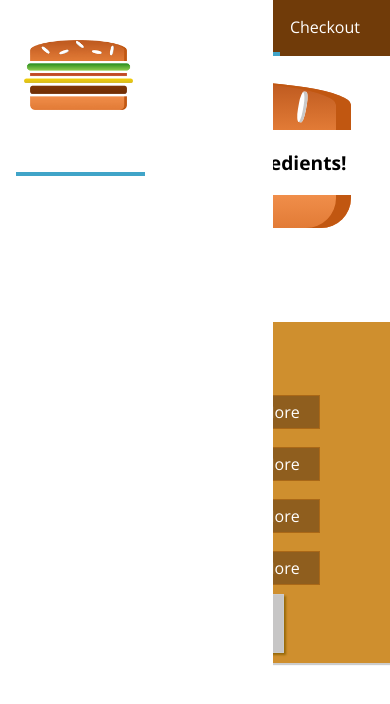
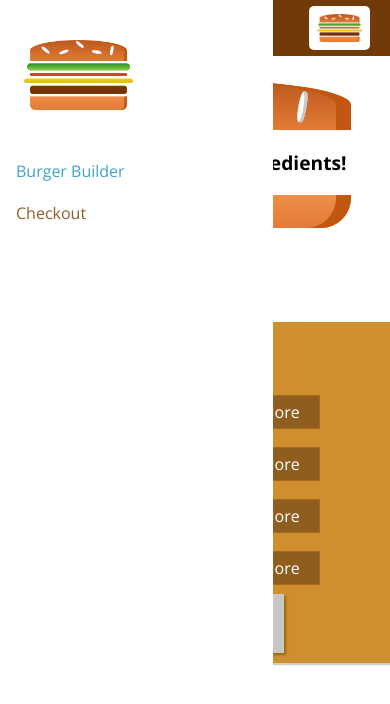
Before and after one commit to RonRofe/react_course, a React (Create React App) app in the folder burger-app/: page / in a window 390 px wide. Shown: the top 704 px of the page. Built offline with nearby package versions, Linux system fonts and the light colour scheme.

Commit message:
more responsive adjustments

```diff
--- a/burger-app/src/components/Navigation/NavigationItems/NavigationItem/NavigationItem.module.css
+++ b/burger-app/src/components/Navigation/NavigationItems/NavigationItem/NavigationItem.module.css
@@ -1,23 +1,43 @@
+.NavigationItem {
+    display: block;
+    margin: 10px;
+    width: 100%;
+}
+
+.NavigationItem a {
+    display: block;
+    color: #8f5C2C;
+    text-decoration: none;
+    width: 100%;
+}
+
+.NavigationItem a:hover,
+.NavigationItem a:active,
+.NavigationItem a.active {
+    color: #40A4C8;
+}
+
+@media (min-width: 500px) {
     .NavigationItem {
         margin: 0;
         display: flex;
         height: 100%;
+        width: auto;
         align-items: center;
     }
 
     .NavigationItem a {
         color: white;
-    text-decoration: none;
         height: 100%;
         padding: 16px 10px;
         border-bottom: 4px solid transparent;
-    display: block;
     }
 
     .NavigationItem a:hover,
     .NavigationItem a:active,
     .NavigationItem a.active {
-    background-clip: #8f5c2c;
+        background-color: #8f5c2c;
         border-bottom: 4px solid #40A4C8;
         color: white;
     }
+}
--- a/burger-app/src/components/Navigation/NavigationItems/NavigationItems.module.css
+++ b/burger-app/src/components/Navigation/NavigationItems/NavigationItems.module.css
@@ -3,6 +3,13 @@
     padding: 0;
     list-style-type: none;
     display: flex;
+    flex-flow: column;
     align-items: center;
     height: 100%;
 }
+
+@media (min-width: 500px) {
+    .NavigationItems {
+        flex-flow: row;
+    }
+}
--- a/burger-app/src/components/Navigation/SideDrawer/SideDrawer.module.css
+++ b/burger-app/src/components/Navigation/SideDrawer/SideDrawer.module.css
@@ -21,6 +21,7 @@
 
 .Logo {
     height: 11%;
+    margin-bottom: 32px;
 }
 
 @media (min-width: 500px) {
--- a/burger-app/src/components/Navigation/Toolbar/Toolbar.js
+++ b/burger-app/src/components/Navigation/Toolbar/Toolbar.js
@@ -12,7 +12,7 @@ const toolbar = (props) => {
             <div className={classes.Logo}>
                 <Logo></Logo>
             </div>
-            <nav>
+            <nav class={classes.DesktopOnly}>
                 <NavigationItems></NavigationItems>
             </nav>
         </header>
--- a/burger-app/src/components/Navigation/Toolbar/Toolbar.module.css
+++ b/burger-app/src/components/Navigation/Toolbar/Toolbar.module.css
@@ -19,3 +19,9 @@
 .Logo {
     height: 80%;
 }
+
+@media (max-width: 499px) {
+    .DesktopOnly {
+        display: none;
+    }
+}
```
Lines whose indentation alone changed are shown as unchanged.
